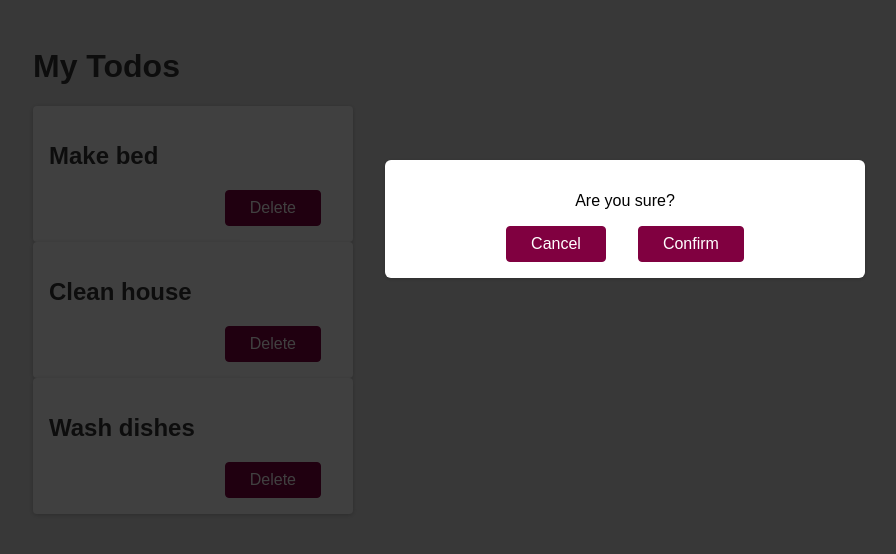
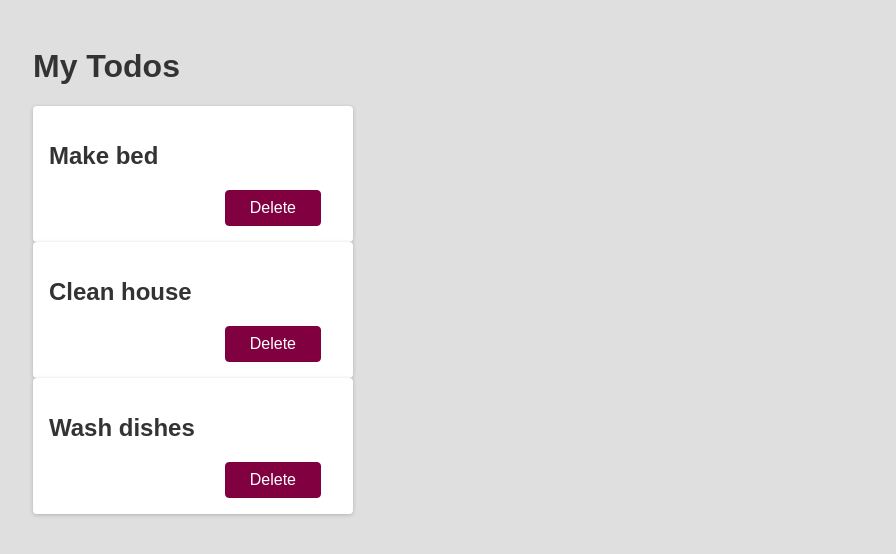
Before and after one commit to javierpb275/react-refresher, a React (Create React App) app: page / in a window 1280 px wide. Shown: the top 554 px of the page, without its empty margins (15-911 px from the left). Built offline with nearby package versions, Linux system fonts and the light colour scheme.

Commit message:
useState react hook

```diff
--- a/src/App.js
+++ b/src/App.js
@@ -1,5 +1,3 @@
-import Backdrop from "./components/Backdrop";
-import Modal from "./components/Modal";
 import Todo from "./components/Todo";
 
 function App() {
@@ -9,8 +7,6 @@
       <Todo text="Make bed" />
       <Todo text="Clean house" />
       <Todo text="Wash dishes" />
-      <Modal />
-      <Backdrop />
     </div>
   );
 }
--- a/src/components/Todo.js
+++ b/src/components/Todo.js
@@ -1,6 +1,12 @@
+import { useState } from "react";
+import Modal from "./Modal";
+import Backdrop from "./Backdrop";
+
 function Todo(props) {
+  const [modalIsOpen, setModalIsOpen] = useState(false);
+
   function deleteHandler() {
-    console.log(props.text)
+    setModalIsOpen(true);
   }
 
   return (
@@ -11,6 +17,8 @@
           Delete
         </button>
       </div>
+      {modalIsOpen && <Modal />}
+      {modalIsOpen && <Backdrop />}
     </div>
   );
 }
```
